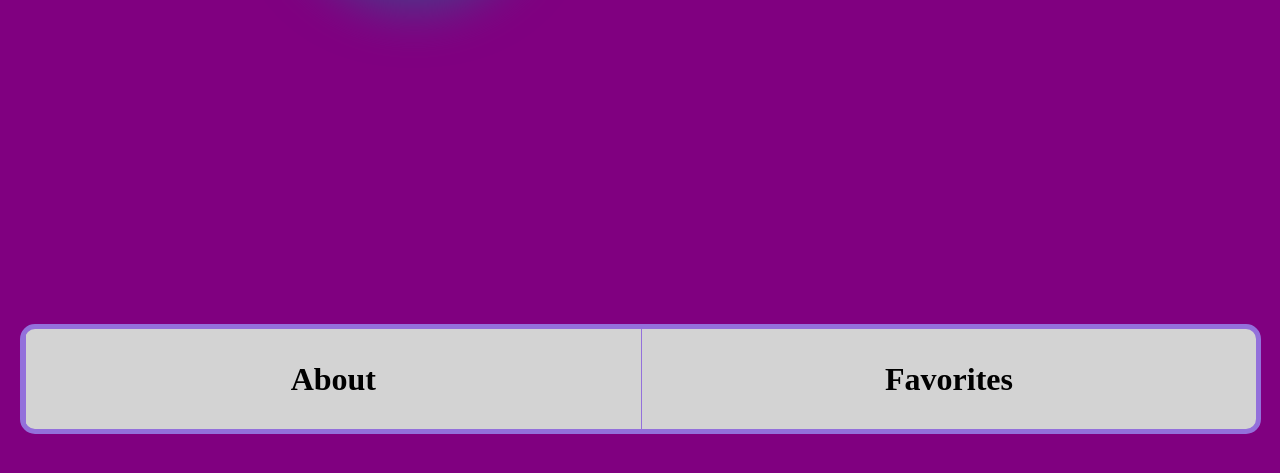
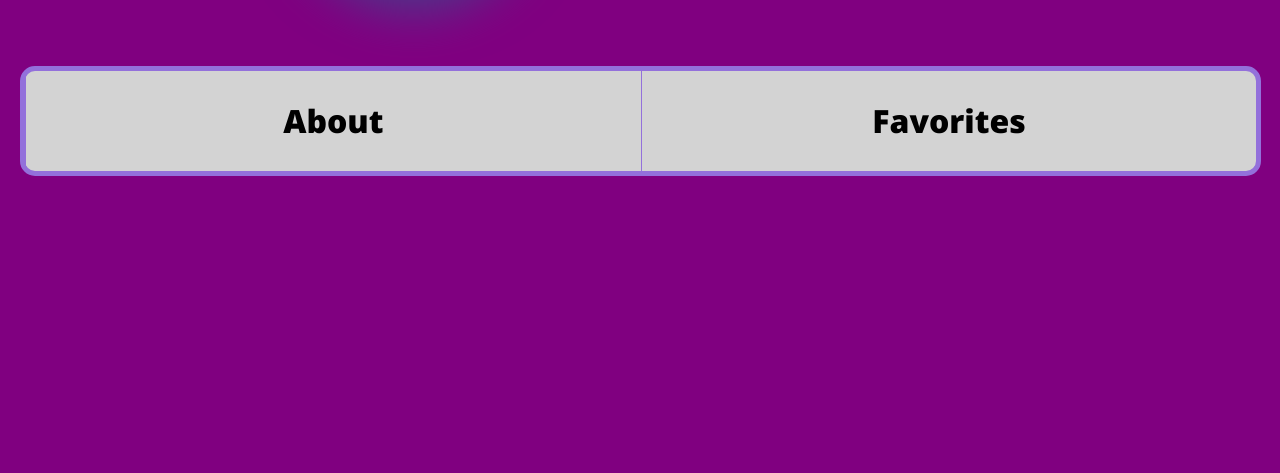
Before and after one commit to ikeacat/lydia, a plain HTML site: page index.html in a window 1280 px wide. Shown: the part 311-784 px from the top of the page. Drawn offline with nearby package versions, Linux system fonts and the light colour scheme.

Commit message:
Font Declaration

```diff
--- a/lydia.css
+++ b/lydia.css
@@ -51,7 +51,7 @@ body {
 	border: 5px solid mediumpurple;
 	border-radius: 15px;
 	justify-content: space-evenly;
-	position:fixed;
+	position:static;
 	bottom: 55px;
 	top: auto;
 }
@@ -70,6 +70,7 @@ body {
 	margin:0;
 	align-self: center;
 	align-content: center;
+	font-family: "Open Sans", sans-serif;
 
 }
 .linkbaritem:hover {
```
